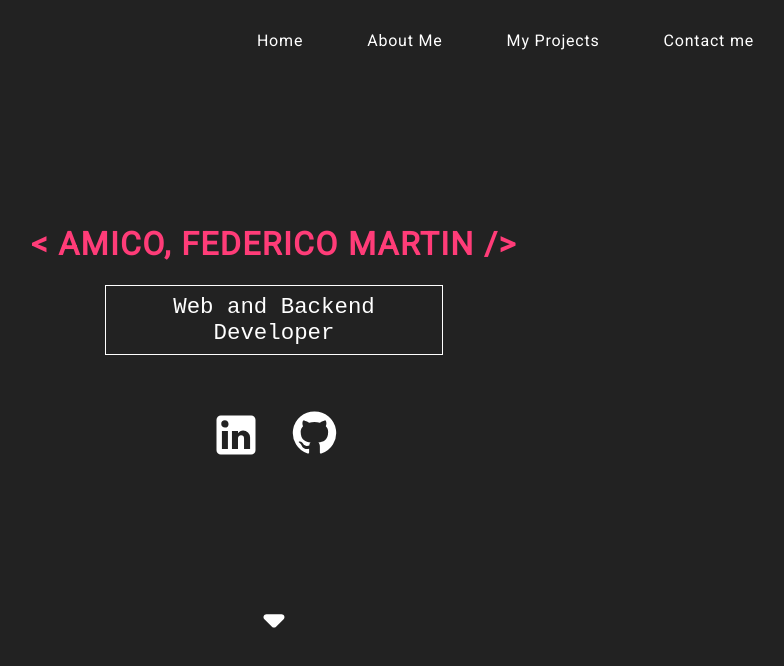
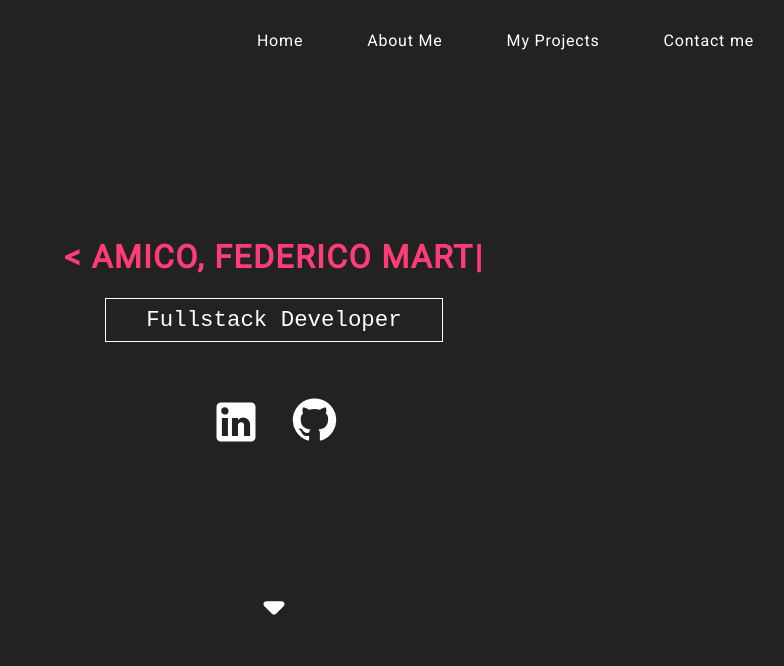
Before and after one commit to fede16798/resumeWithReact, a React (Create React App) app: page / in a window 1280 px wide. Shown: the top 666 px of the page, without its empty margins (366-1150 px from the left). Built offline with nearby package versions, Linux system fonts and the light colour scheme.

Commit message:
typeWriter npm added

```diff
--- a/package.json
+++ b/package.json
@@ -15,6 +15,7 @@
     "react": "^18.2.0",
     "react-dom": "^18.2.0",
     "react-scripts": "5.0.1",
+    "typewriter-effect": "^2.18.2",
     "web-vitals": "^2.1.4"
   },
   "scripts": {
--- a/src/components/presentation/Presentation.js
+++ b/src/components/presentation/Presentation.js
@@ -2,11 +2,28 @@ import './Presentation.css';
 import LinkedInIcon from '@mui/icons-material/LinkedIn';
 import GitHubIcon from '@mui/icons-material/GitHub';
 import ArrowDropDownRoundedIcon from '@mui/icons-material/ArrowDropDownRounded';
+import Typewriter from "typewriter-effect";
+
 const Presentation = () => {
+
   return (
     <div className="presentation-container">
-      <h1 className="presentation-h1">&lt; AMICO, FEDERICO MARTIN /&gt;</h1>
-      <p className="presentation-p">Web and Backend Developer</p>
+      <h1 className="presentation-h1">
+      <Typewriter
+        onInit={(typewriter)=> {
+        typewriter
+        .typeString("< AMICO, FEDERICO MARTIN />")
+        .pauseFor(300)
+        .deleteChars(10)
+        .typeString(" MARTIN />")
+        .start();
+        }}
+        options = {{
+          loop: true,
+        }}
+      />
+     </h1>
+      <p className="presentation-p">Fullstack Developer</p>
       <div className="icons-container">
           <a href="https://www.linkedin.com/in/federico-martin-amico" rel="noreferrer" target="_blank" className='icons-container__a'>
             <LinkedInIcon sx={{fontSize: 52}} className='icons-container__icon' />
```
Also changed, not shown: 1 other file (tests, documents, lock files or other folders).
